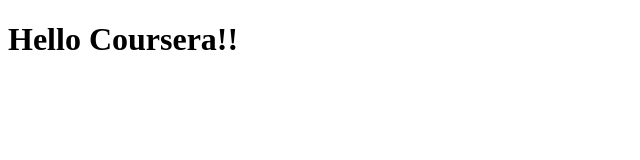
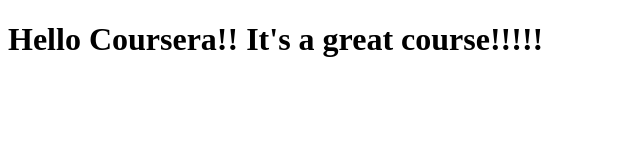
Before and after one commit to SHENJIY/coursera-test, a plain HTML site: page site/index.html in a window 1280 px wide. Shown: the whole page, without its empty margins (0-640 px from the left). Drawn offline with Linux system fonts and the light colour scheme.

Commit message:
small addition to our page content.

```diff
--- a/site/index.html
+++ b/site/index.html
@@ -4,6 +4,6 @@
 	<title>Hello Coursera!!</title>
 </head>
 <body>
-<h1>Hello Coursera!!</h1>
+<h1>Hello Coursera!!     It's a great course!!!!!</h1>
 </body>
 </html>
```
